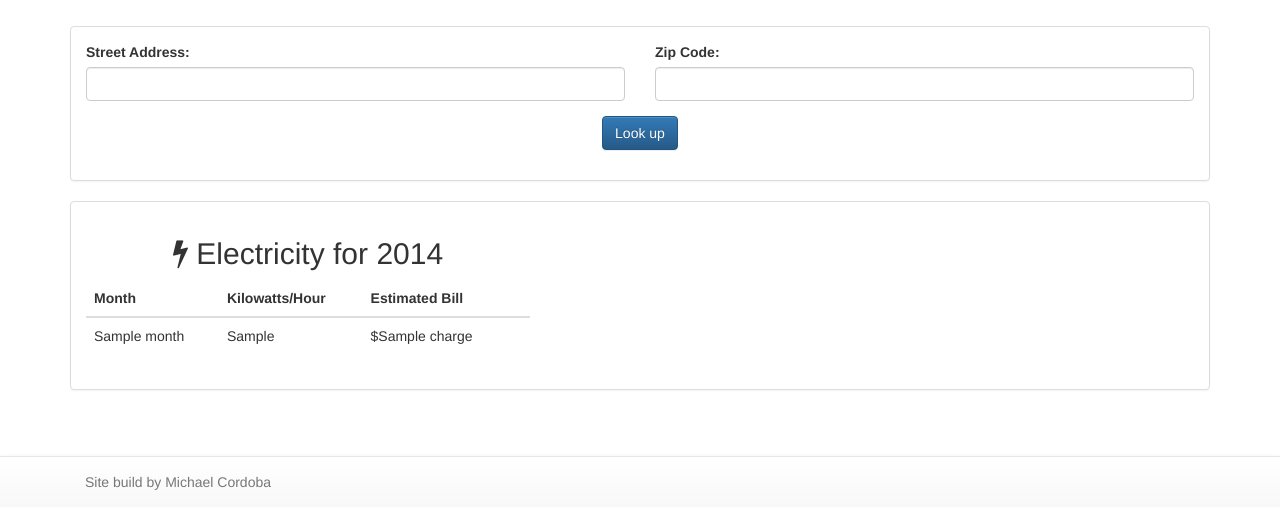
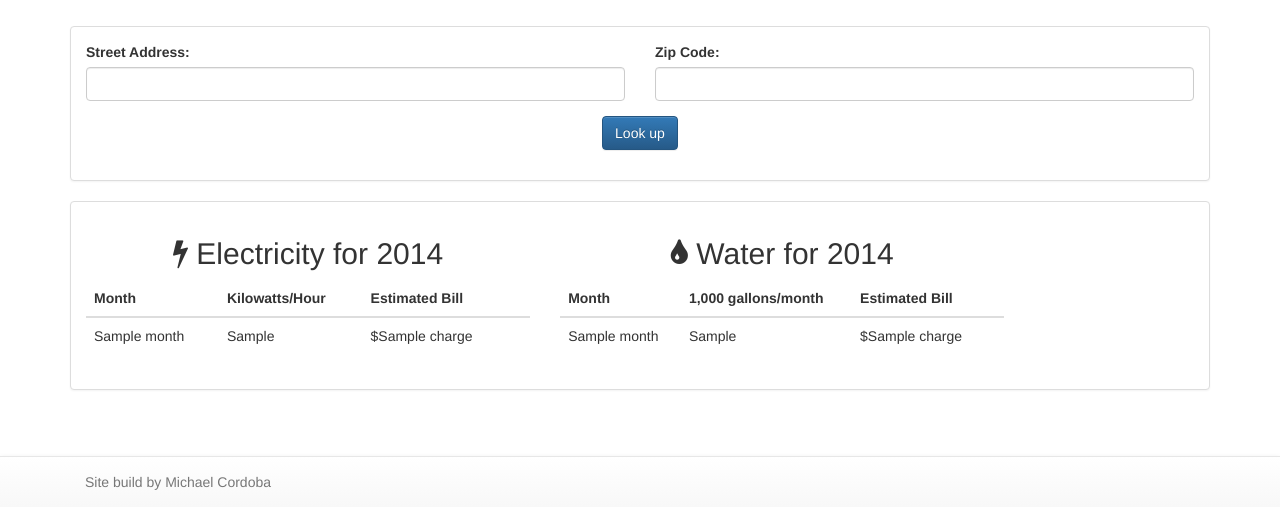
Before and after one commit to mikeful92/gvilleapp, a Django app: template templates/results.html in a window 1280 px wide. Shown: the part 293-800 px from the top of the page. Run offline with Django 3.2, Linux system fonts and the light colour scheme; tables that the repository leaves empty hold one stand-in row (values such as "Sample post"); the template is opened without the code that fills it: values that come from a table or form of the project are taken from there, most other values are stand-ins (such as "Sample title", 1, 10 or a date in 2020); some libraries are stand-ins or nearby versions.

Commit message:
Added water feature

```diff
--- a/templates/results.html
+++ b/templates/results.html
@@ -28,8 +28,8 @@
 <div class="results panel panel-default">
     <div class="panel-body">
         <div class="row">
+            {% if electricObj and waterObj %}
                 <div class="col-md-5">
-                {% if obj %}
                     <h2 class="text-center">
                     <i class="fa fa-bolt"></i>
                     Electricity for 2014
@@ -43,7 +43,7 @@
                             </tr>
                         </thead>
                         <tbody>
-                        {% for item in obj %}
+                        {% for item in electricObj %}
                             <tr>
                                 <td>{{ item.Month }}</td>
                                 <td>{{ item.KWH_Consumption }}</td>
@@ -52,7 +52,33 @@
                         {% endfor %}
                         </tbody>
                     </table>
+                </div>
+                <div class="col-md-5">
+                    <h2 class="text-center">
+                    <i class="fa fa-tint"></i>
+                    Water for 2014
+                    </h2>
+                    <table class="table table-hover">
+                        <thead>
+                            <tr>
+                                <th>Month</th>
+                                <th>1,000 gallons/month</th>
+                                <th>Estimated Bill<th>
+                            </tr>
+                        </thead>
+                        <tbody>
+                        {% for item in waterObj %}
+                            <tr>
+                                <td>{{ item.Month }}</td>
+                                <td>{{ item.Water_Consumption }}</td>
+                                <td>${{ item.Charge }}</td>
+                            </tr>
+                        {% endfor %}
+                        </tbody>
+                    </table>
+                </div>
             {% else %}
+                <div class="col-md-5">
                     <p>No match found for {{ address }}.</p>
                 </div>
                 <div class="col-md-7">
@@ -61,8 +87,8 @@
                     <li>Use abbreviations such as N for NORTH, SW for SOUTHWEST and ST for STREET.</li>
                     <li>The address might not be served by GRU.</li>
                 </ul>
+                </div>
             {% endif %}
-            </div>
         </div>
     </div>
 </div>
```
Also changed, not shown: Utility/models.py (+8 -1 lines), Utility/views.py (+4 -3 lines), commands.txt (+15 -1 lines), Utility/migrations/0006_auto_20150526_2032.py (added), 3 other files. Lines whose indentation alone changed are shown as unchanged.
